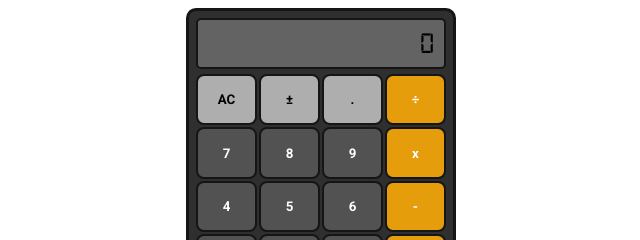
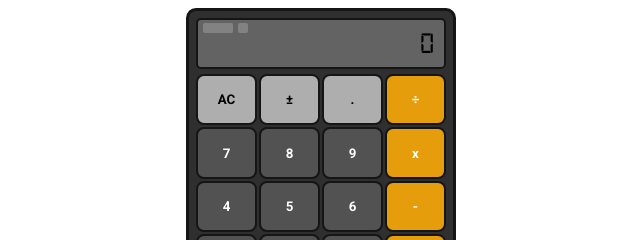
Before and after one commit to coding-daisy/Calculator, a plain HTML site: page index.html in a window 1280 px wide. Shown: the top 240 px of the page, 319-959 px from the left. Drawn offline with Linux system fonts and the light colour scheme.

Commit message:
Add reflection

```diff
--- a/script.js
+++ b/script.js
@@ -46,11 +46,27 @@ let values = {
   secondValue: "",
 };
 
+function addDecoration() {
+  const displaySection = document.querySelector("#displaySection");
+  const reflectionBox = document.createElement("div");
+  const firstReflection = document.createElement("div");
+  const secondReflection = document.createElement("div");
+  reflectionBox.id = "reflectionBox";
+  firstReflection.classList.add("reflection");
+  secondReflection.classList.add("reflection");
+  firstReflection.id = "firstReflection";
+  secondReflection.id = "secondReflection";
+
+  displaySection.appendChild(reflectionBox);
+  reflectionBox.appendChild(firstReflection);
+  reflectionBox.appendChild(secondReflection);
+}
+
 function reset() {
-    values["firstValue"] = 0;
-    values["secondValue"] = "";
-    currentBinaryOperatorIndex = 4;
-    isResult = true;
+  values["firstValue"] = 0;
+  values["secondValue"] = "";
+  currentBinaryOperatorIndex = 4;
+  isResult = true;
 }
 
 function initializeButtonEventListeners() {
@@ -171,7 +187,7 @@ function negate(whichValue) {
 
 function conditionallyAppend(whichValue, integerOrDotAsString) {
   //firsty check if the first result will be overwritten, since:
-    // every distinction about how to append to the existing value becomes irrelevant if it is overwritten
+  // every distinction about how to append to the existing value becomes irrelevant if it is overwritten
   if (firstValueIsResult && whichValue === "firstValue") {
     values[whichValue] = integerOrDotAsString;
     firstValueIsResult = false;
@@ -248,14 +264,13 @@ function returnInputType(input) {
   }
 }
 
-
 function processInput(input) {
   let type = returnInputType(input);
   if (Number.isInteger(type)) {
     processBinaryOperator(type);
   } else if (type == "notOperator") {
     processIntegerOrDotOrUnaryOperator(input);
-  } else  if (type == "AC"){
+  } else if (type == "AC") {
     reset();
     updateDisplay();
   } else {
@@ -267,6 +282,7 @@ function initialize() {
   updateDisplay();
   createCalculator();
   initializeButtonEventListeners();
+  addDecoration();
 }
 
 initialize();
--- a/style.CSS
+++ b/style.CSS
@@ -27,6 +27,7 @@
 }
 
 #displaySection {
+    position: relative;
     height: 15%;
     background-color: rgb(99, 99, 99);
     border-radius: 5px;
@@ -74,3 +75,25 @@
     left: 0;
     background-color: rgba(0, 0, 0, 0.2);
 }
+
+#reflectionBox {
+    position: absolute;
+    top: 3px;
+    left: 5px;
+    display: flex;
+    gap: 5px;
+    height: 10px;
+}
+
+.reflection {
+    background-color: rgba(255, 255, 255, 0.2);
+    border-radius: 2px;
+}
+
+#firstReflection {
+    width: 30px;
+}
+
+#secondReflection {
+    width: 10px;
+}
```
